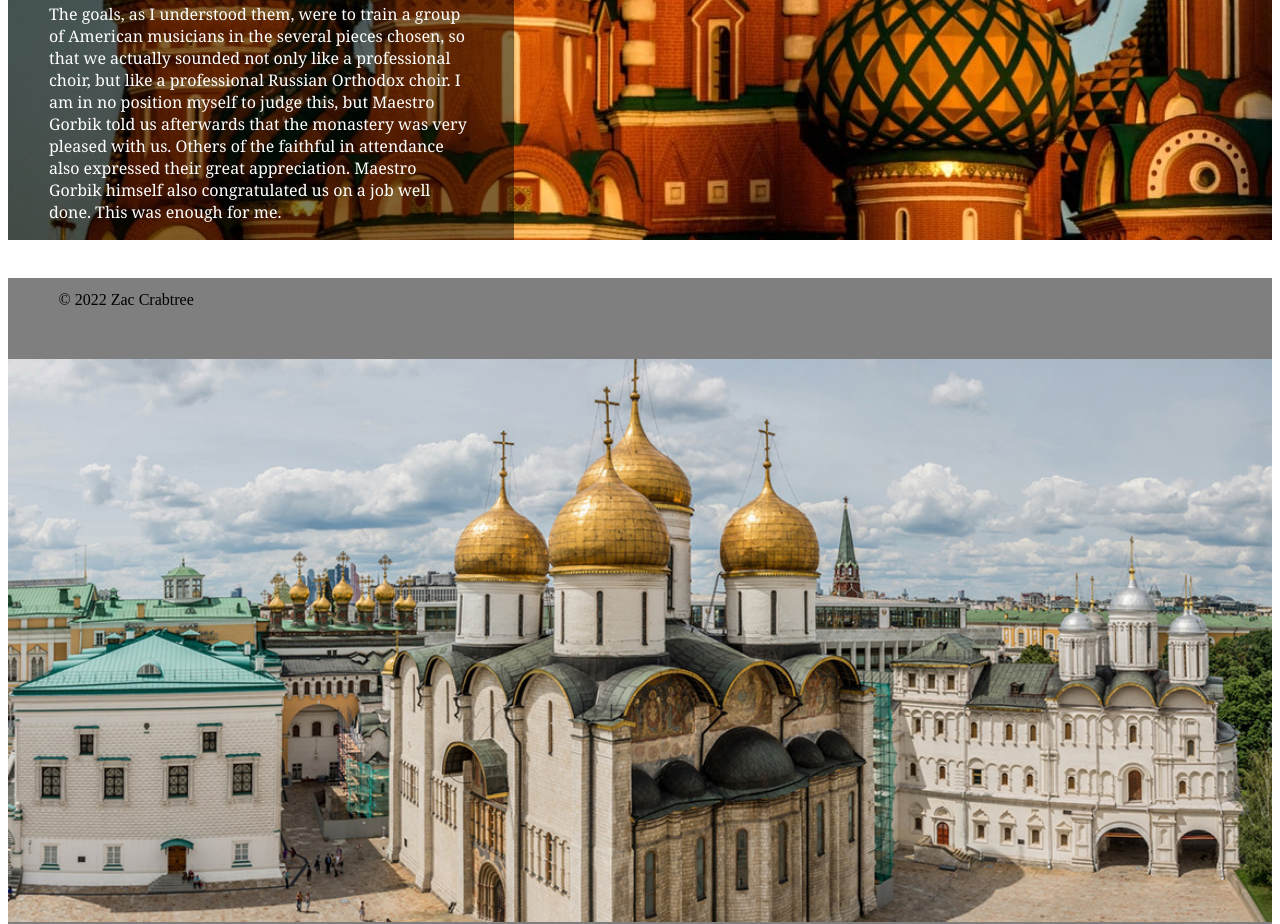
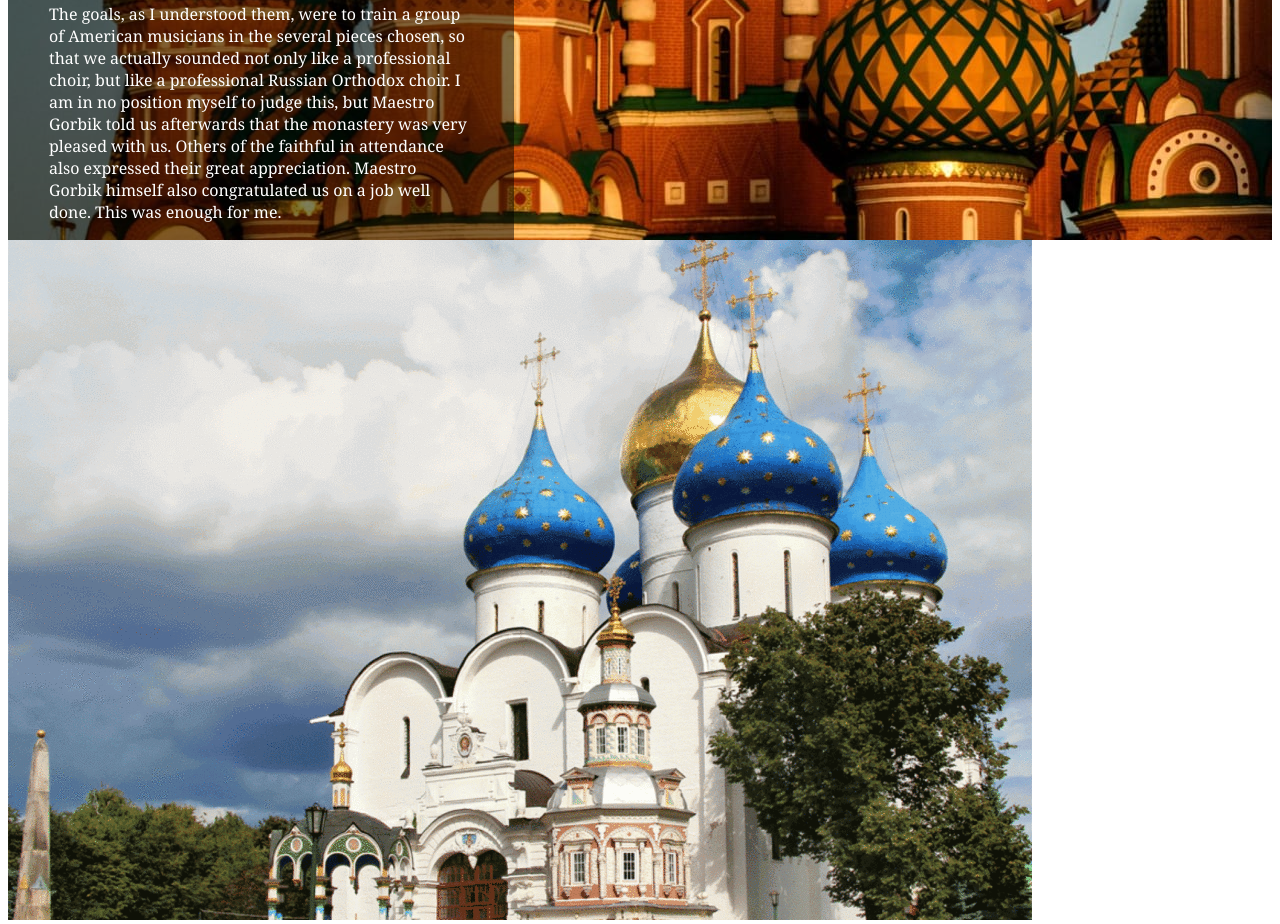
Before and after one commit to STL-LC101-Sept-22/js-assignment-4-html-me-something-zaccrabtree, a website: page index.html in a window 1280 px wide. Shown: the part 1448-2372 px from the top of the page. Drawn offline with Linux system fonts and the light colour scheme.

Commit message:
this is it

```diff
--- a/index.html
+++ b/index.html
@@ -5,7 +5,6 @@
       <link rel="stylesheet" href="styles.css">
    </head>
    <body>
-
       <div class="parent">
 
          <div class="div1">
@@ -85,7 +84,8 @@
             <li>The Food</li>
          </ul>
       </div>
-      </div>
+   </div>
+   <img class="small-image" src="/images/trinitysergiuslavra.gif">
    </body>
    <footer><p>&copy; 2022 Zac Crabtree</p>
       <img class="kremlin-church" src="/images/Uspenskiy_Cathedral.jpg">
--- a/styles.css
+++ b/styles.css
@@ -75,3 +75,7 @@ header {
     height: 5%;
     width: 100%;
 }
+.small-image {
+    height: auto;
+    width: auto;
+}
```
